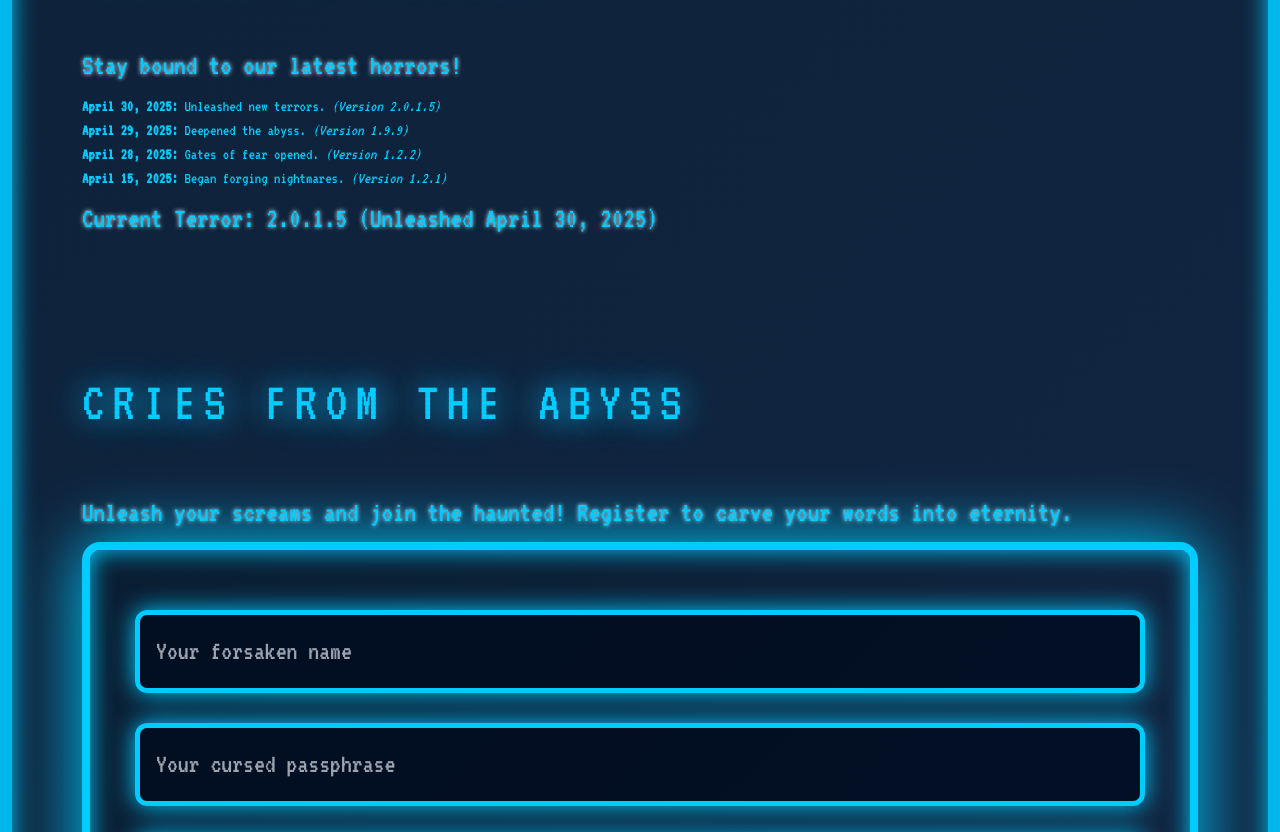
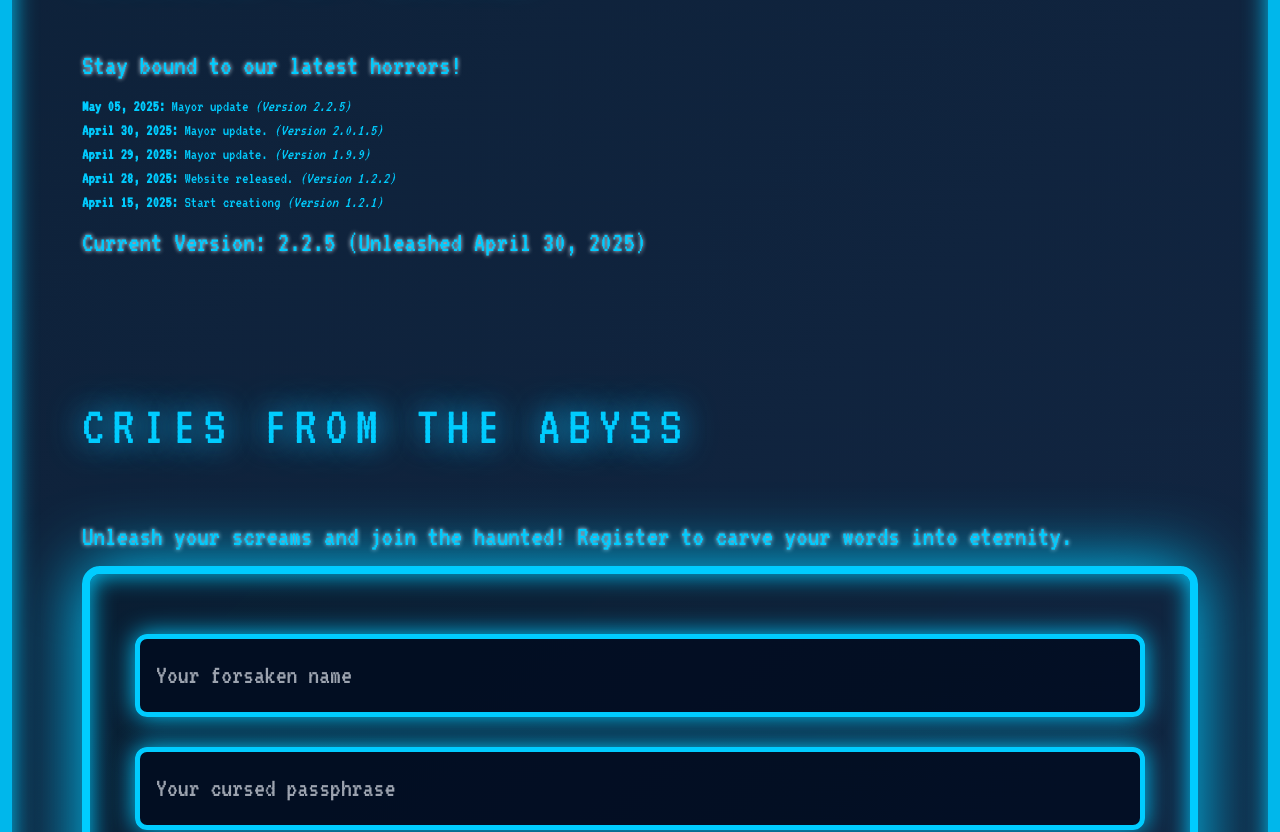
Before and after one commit to jml-studio/jml-website-, a plain HTML site: page index.html in a window 1280 px wide. Shown: the part 3567-4399 px from the top of the page. Drawn offline with nearby package versions, Linux system fonts and the light colour scheme; a small style sheet from the web is missing.

Commit message:
Update index.html

```diff
--- a/index.html
+++ b/index.html
@@ -386,12 +386,13 @@
             <h2 id="updates">Echoes of Dread</h2>
             <p class="mt-4">Stay bound to our latest horrors!</p>
             <ul class="updates-list">
-                <li><strong>April 30, 2025:</strong> Unleashed new terrors. <em>(Version 2.0.1.5)</em></li>
-                <li><strong>April 29, 2025:</strong> Deepened the abyss. <em>(Version 1.9.9)</em></li>
-                <li><strong>April 28, 2025:</strong> Gates of fear opened. <em>(Version 1.2.2)</em></li>
-                <li><strong>April 15, 2025:</strong> Began forging nightmares. <em>(Version 1.2.1)</em></li>
+                <li><strong>May 05, 2025:</strong> Mayor update <em>(Version 2.2.5)</em></li>
+                <li><strong>April 30, 2025:</strong> Mayor update. <em>(Version 2.0.1.5)</em></li>
+                <li><strong>April 29, 2025:</strong> Mayor update. <em>(Version 1.9.9)</em></li>
+                <li><strong>April 28, 2025:</strong> Website released. <em>(Version 1.2.2)</em></li>
+                <li><strong>April 15, 2025:</strong> Start creationg <em>(Version 1.2.1)</em></li>
             </ul>
-            <p class="version-info">Current Terror: 2.0.1.5 (Unleashed April 30, 2025)</p>
+            <p class="version-info">Current Version: 2.2.5 (Unleashed April 30, 2025)</p>
         </section>
         <section class="mb-28" aria-labelledby="comments">
             <h2 id="comments">Cries from the Abyss</h2>
```
